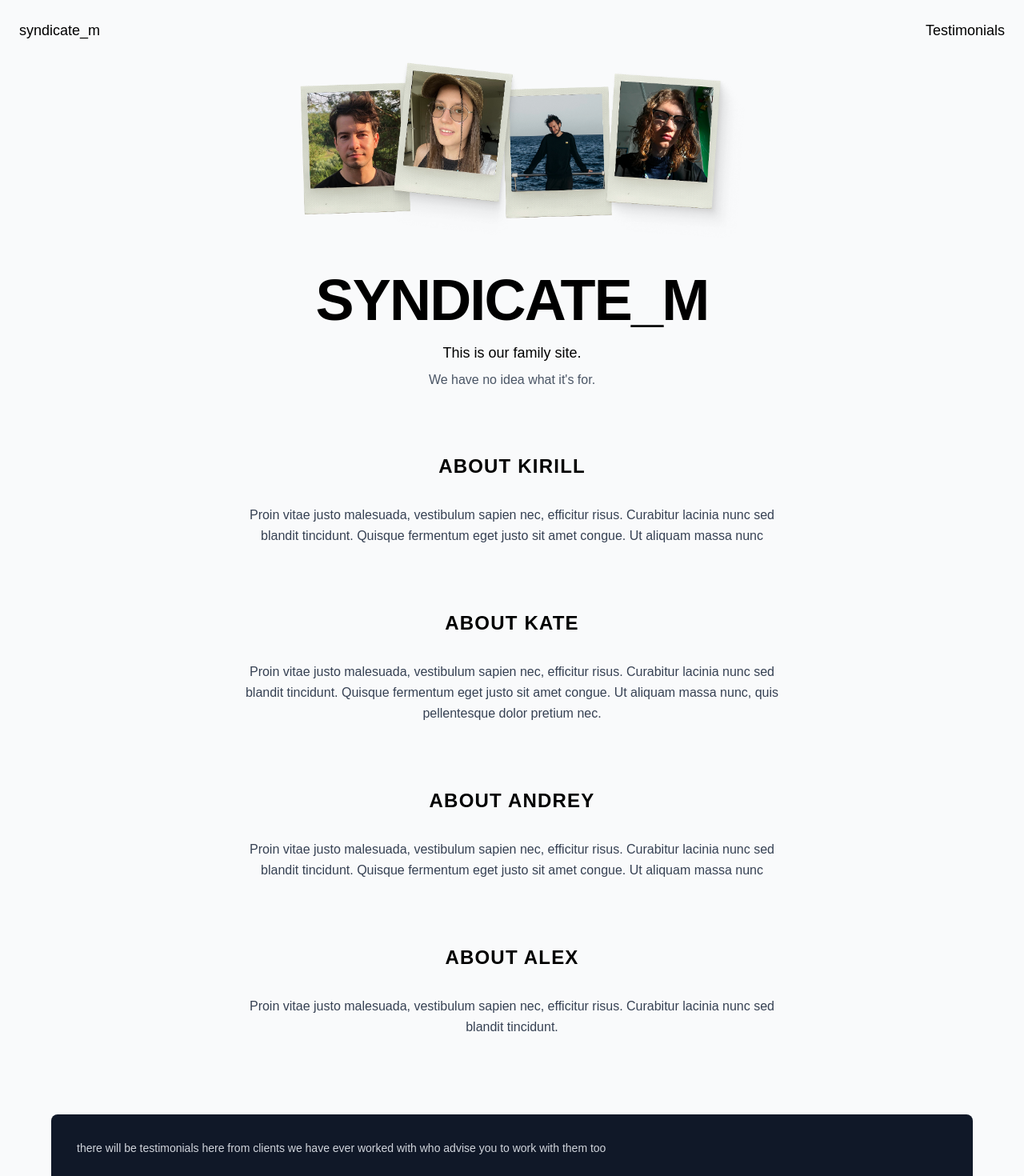
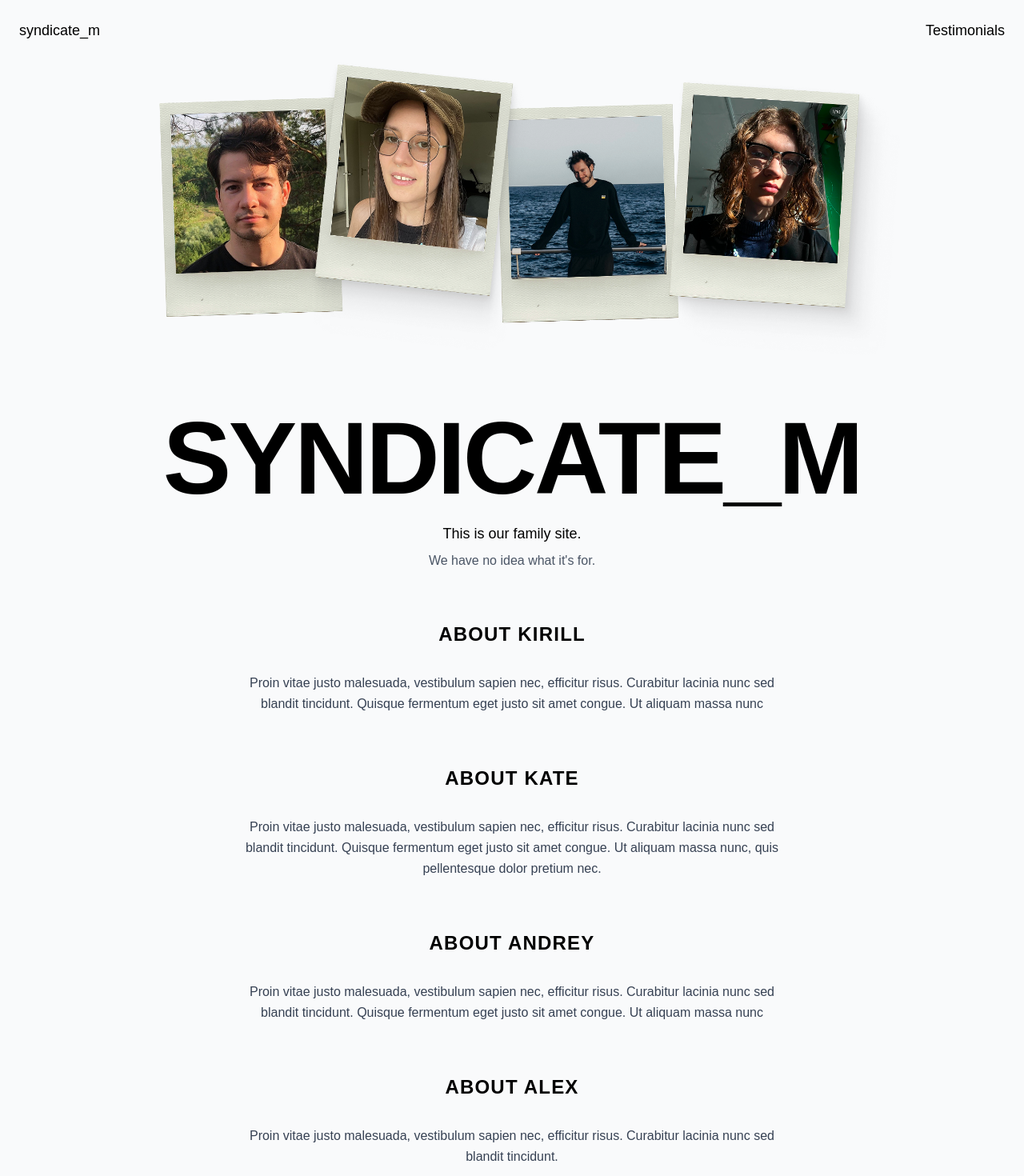
Before and after one commit to kirill-markin/syndicate-m-website, a Next.js app: page / in a window 1280 px wide. Shown: the top 1470 px of the page at 80% size. Built offline with nearby package versions, Linux system fonts and the light colour scheme.

Commit message:
Update homepage layout by adjusting image dimensions and spacing for improved visual presentation

```diff
--- a/src/app/page.tsx
+++ b/src/app/page.tsx
@@ -17,20 +17,20 @@ export default function Home() {
       </header>
 
       {/* Polaroid Photos */}
-      <div className="flex justify-center mb-8">
+      <div className="flex justify-center mb-12">
         <Image
           src="/polaroid-strip.png"
           alt="Team polaroid photos"
-          width={600}
-          height={200}
+          width={1000}
+          height={400}
           className="object-contain"
         />
       </div>
 
-      {/* Hero Section */}
+              {/* Hero Section */}
       <main className="px-6">
-        <div className="text-center mb-20">
-          <h1 className="text-6xl md:text-7xl font-bold mb-4 tracking-tight">
+        <div className="text-center mb-16">
+          <h1 className="text-7xl md:text-8xl lg:text-9xl font-bold mb-4 tracking-tight">
             {siteConfig.site.homepage.hero.title}
           </h1>
           <p className="text-lg mb-2">{siteConfig.site.homepage.hero.subtitle}</p>
@@ -38,7 +38,7 @@ export default function Home() {
         </div>
 
         {/* Team Members Sections */}
-        <div className="max-w-4xl mx-auto space-y-20 mb-24">
+        <div className="max-w-4xl mx-auto space-y-16 mb-20">
           {teamData.members.map((member) => (
             <section key={member.id} className="text-center">
               <h2 className="text-2xl font-bold mb-8 uppercase tracking-wider">
```
